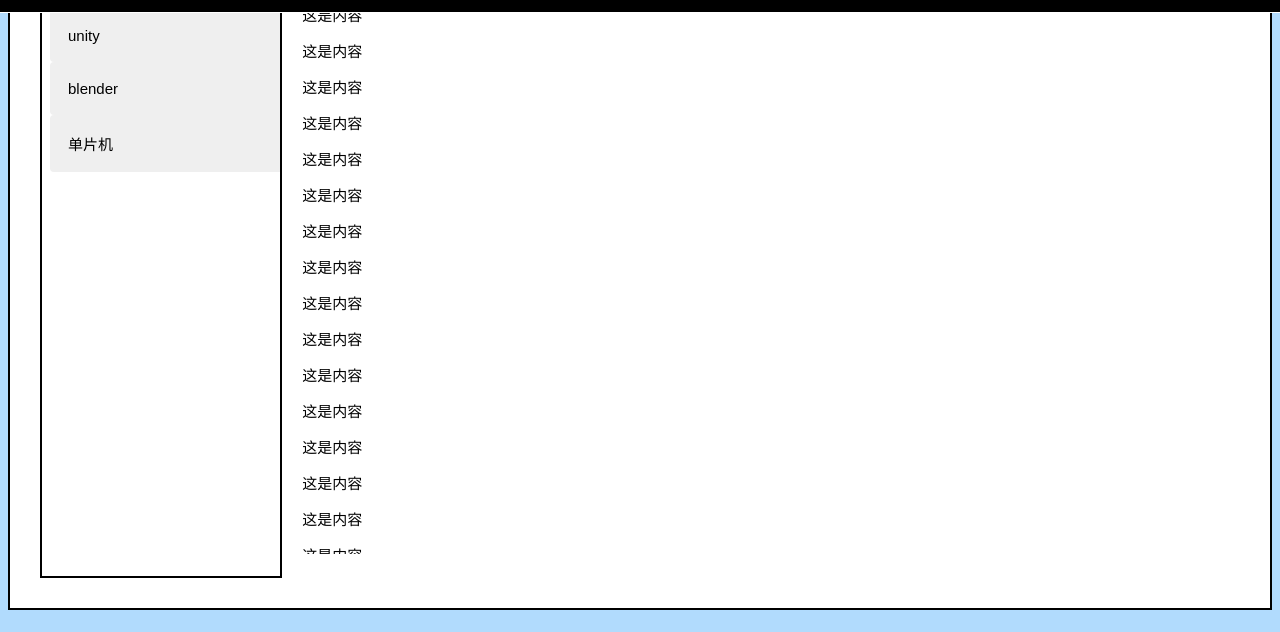
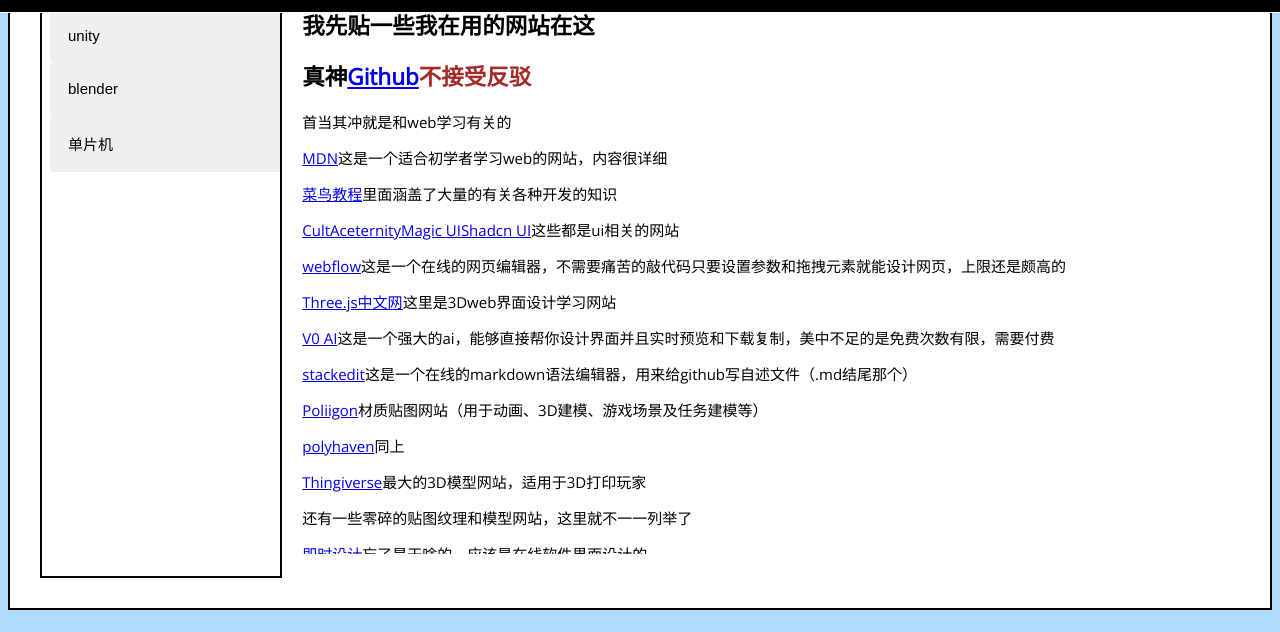
Before and after one commit to sfhjhsdfg/sfhjhsdfg.github.io, a plain HTML site: page ziliao.html in a window 1280 px wide. Shown: the part 168-800 px from the top of the page. Drawn offline with nearby package versions, Linux system fonts and the light colour scheme.

Commit message:
Add files via upload

```diff
--- a/ziliao.html
+++ b/ziliao.html
@@ -87,20 +87,21 @@
                 <div class="neirong">
                     <article>
                             <p>===========================================================================================================</p>
-                            <p>这是内容</p>
-                            <p>这是内容</p>
-                            <p>这是内容</p>
-                            <p>这是内容</p>
-                            <p>这是内容</p>
-                            <p>这是内容</p>
-                            <p>这是内容</p>
-                            <p>这是内容</p>
-                            <p>这是内容</p>
-                            <p>这是内容</p>
-                            <p>这是内容</p>
-                            <p>这是内容</p>
-                            <p>这是内容</p>
-                            <p>这是内容</p>
+                            <p><h1>我先贴一些我在用的网站在这</h1></p>
+                            <p><h1><strong>真神</strong><a href="https://github.com/">Github</a><span style="color: brown;">不接受反驳</span></h1></p>
+                            <p>首当其冲就是和web学习有关的</p>
+                            <p></p><a href="https://developer.mozilla.org/zh-CN/docs/Web">MDN</a>这是一个适合初学者学习web的网站，内容很详细</p>
+                            <p><a href="https://www.runoob.com/">菜鸟教程</a>里面涵盖了大量的有关各种开发的知识</p>
+                            <p><a href="https://www.newcult.co/">Cult</a><a href="https://ui.aceternity.com/">Aceternity</a><a href="https://magicui.design/">Magic UI</a><a href="https://ui.shadcn.com/docs/installation">Shadcn UI</a>这些都是ui相关的网站</p>
+                            <p><a href="https://webflow.com/?r=0">webflow</a>这是一个在线的网页编辑器，不需要痛苦的敲代码只要设置参数和拖拽元素就能设计网页，上限还是颇高的</p>
+                            <p><a href="http://www.webgl3d.cn/">Three.js中文网</a>这里是3Dweb界面设计学习网站</p>
+                            <p><a href="https://v0.dev/chat">V0 AI</a>这是一个强大的ai，能够直接帮你设计界面并且实时预览和下载复制，美中不足的是免费次数有限，需要付费</p>
+                            <p><a href="https://stackedit.io/">stackedit</a>这是一个在线的markdown语法编辑器，用来给github写自述文件（.md结尾那个）</p>
+                            <p><a href="https://www.poliigon.com/">Poliigon</a>材质贴图网站（用于动画、3D建模、游戏场景及任务建模等）</p>
+                            <p><a href="https://polyhaven.com/zh">polyhaven</a>同上</p>
+                            <p><a href="https://www.thingiverse.com/">Thingiverse</a>最大的3D模型网站，适用于3D打印玩家</p>
+                            <p>还有一些零碎的贴图纹理和模型网站，这里就不一一列举了</p>
+                            <p><a href="https://js.design/login?by=phone">即时设计</a>忘了是干啥的，应该是在线软件界面设计的</p>
                             <p>这是内容</p>
                             <p>这是内容</p>
                             <p>这是内容</p>
```
